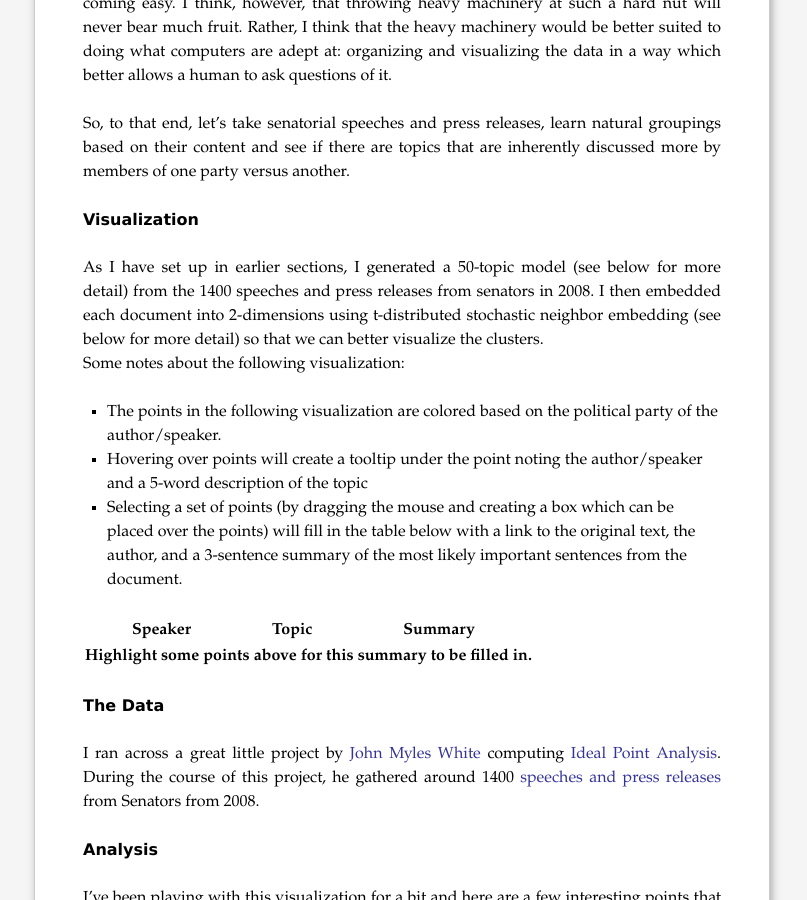
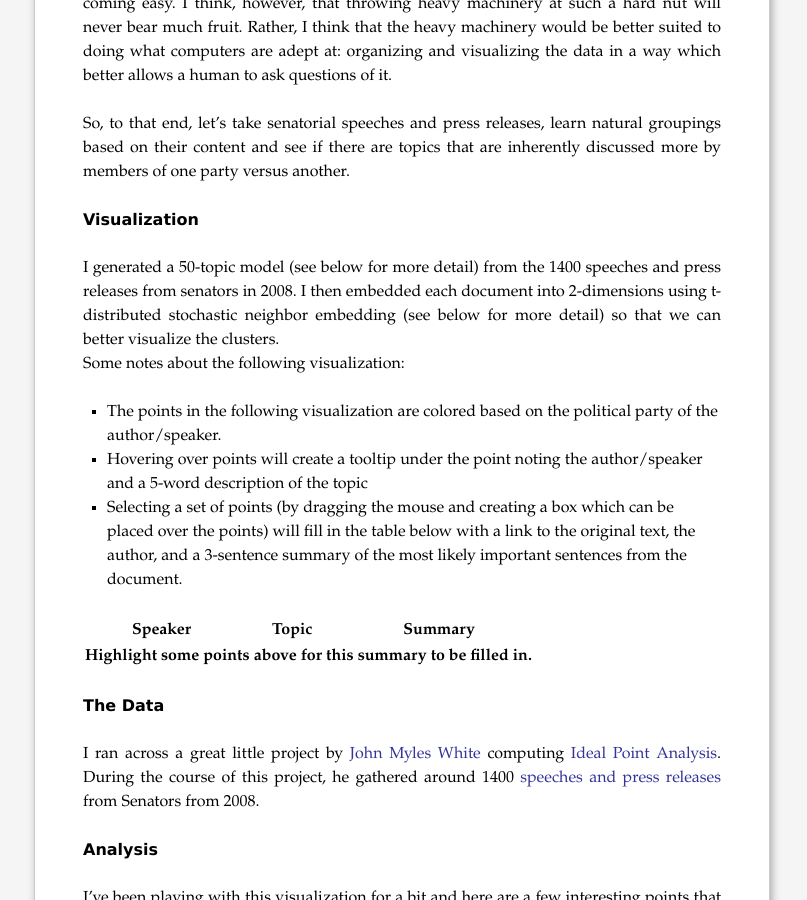
Before and after one commit to cestella/cestella.github.io, a Jekyll site: the page built from _posts/2014-05-07-senate-speech-investigation.markdown, in a window 1280 px wide and 900 px high, scrolled down 343 px. Shown: the whole window, without its empty margins (238-1045 px from the left). Built offline with Jekyll 4.4.1, drawn with Linux system fonts in a browser that asks for light colours; nearby versions of some CDN libraries; formulas are drawn with MathJax 3; a script that is not in the unit is left out; comment, search, counter and statistics services are not loaded.

Commit message:
Cleaned up wording

```diff
--- a/_posts/2014-05-07-senate-speech-investigation.markdown
+++ b/_posts/2014-05-07-senate-speech-investigation.markdown
@@ -25,7 +25,7 @@ if there are topics that are inherently discussed more by members of one party v
 Visualization
 ---
 
-As I have set up in earlier sections, I generated a 50-topic model (see below for more detail) from the 1400 speeches and press releases from senators in 2008.  I then embedded each
+I generated a 50-topic model (see below for more detail) from the 1400 speeches and press releases from senators in 2008.  I then embedded each
 document into 2-dimensions using t-distributed stochastic neighbor embedding (see below for more detail) so that we can better visualize the clusters.
 Some notes about the following visualization:
 
```
